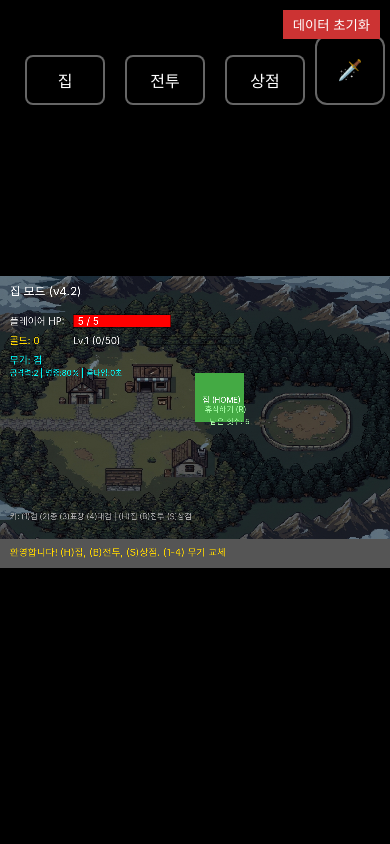
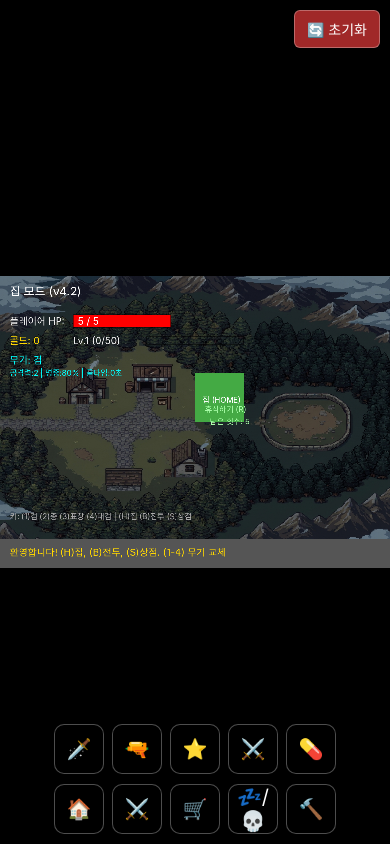
Before and after one commit to nxonionmen/jaydenwar, a website: page index.html in a window 390 px wide. Drawn offline with Linux system fonts and the light colour scheme.

Commit message:
Fix layout issues for iPad (responsive controls)

```diff
--- a/index.html
+++ b/index.html
@@ -17,13 +17,9 @@
 
     <!-- Mobile Controls -->
     <div id="mobile-controls">
-        <div class="control-row" style="margin-top: 10px;">
-            <div class="control-group">
-                <button class="control-btn btn-menu" data-key="h">집</button>
-                <button class="control-btn btn-menu" data-key="b">전투</button>
-                <button class="control-btn btn-menu" data-key="s">상점</button>
-            </div>
-            <div class="control-group">
+        <!-- Reset Button inside controls to keep z-index context, positioned absolute -->
+        <button id="reset-btn">🔄 초기화</button>
+
         <div class="control-row">
             <button class="control-btn" data-key="1">🗡️</button>
             <button class="control-btn" data-key="2">🔫</button>
@@ -39,9 +35,6 @@
             <button class="control-btn" data-key="u">🔨</button>
         </div>
     </div>
-            <button id="reset-btn"
-                style="position: absolute; top: 10px; right: 10px; background: #c33; color: white; border: none; padding: 5px 10px; cursor: pointer; z-index: 1000;">데이터
-                초기화</button>
 
     <script>
         window.onerror = function (msg, url, line, col, error) {
--- a/src/style.css
+++ b/src/style.css
@@ -54,44 +54,60 @@ canvas {
   z-index: 1000;
   display: flex;
   flex-direction: column;
-  justify-content: space-between;
-  padding: 20px;
-  padding-bottom: calc(20px + env(safe-area-inset-bottom));
-  padding-left: calc(20px + env(safe-area-inset-left));
-  padding-right: calc(20px + env(safe-area-inset-right));
+  justify-content: flex-end;
+  /* Align to bottom */
+  padding: 10px;
+  padding-bottom: calc(10px + env(safe-area-inset-bottom));
+  padding-left: calc(10px + env(safe-area-inset-left));
+  padding-right: calc(10px + env(safe-area-inset-right));
   box-sizing: border-box;
+  gap: 10px;
+}
+
+#reset-btn {
+  position: absolute;
+  top: max(10px, env(safe-area-inset-top));
+  right: max(10px, env(safe-area-inset-right));
+  background: rgba(200, 50, 50, 0.8);
+  color: white;
+  border: 1px solid rgba(255, 255, 255, 0.3);
+  padding: 8px 12px;
+  cursor: pointer;
+  z-index: 1001;
+  pointer-events: auto;
+  border-radius: 6px;
+  font-family: 'Inter', sans-serif;
+  font-size: 14px;
 }
 
 .control-row {
   display: flex;
-  justify-content: space-between;
+  justify-content: center;
+  /* Center buttons */
+  gap: 8px;
   width: 100%;
   pointer-events: auto;
-}
-
-.control-group {
-  display: flex;
-  gap: 10px;
-  align-items: flex-end;
+  flex-wrap: wrap;
+  /* Allow wrapping on small screens */
 }
 
 .control-btn {
-  width: 70px;
-  height: 70px;
-  background: rgba(0, 0, 0, 0.3);
-  border: 2px solid rgba(255, 255, 255, 0.4);
-  border-radius: 12px;
+  width: 50px;
+  /* Smaller default size */
+  height: 50px;
+  background: rgba(0, 0, 0, 0.4);
+  border: 1px solid rgba(255, 255, 255, 0.3);
+  border-radius: 10px;
   color: white;
   font-family: 'Inter', sans-serif;
-  font-weight: bold;
   font-size: 20px;
   display: flex;
   align-items: center;
   justify-content: center;
   user-select: none;
   cursor: pointer;
-  backdrop-filter: blur(2px);
-  margin: 5px;
+  backdrop-filter: blur(4px);
+  /* Remove margin, use gap in container */
 }
 
 .control-btn:active {
@@ -99,17 +115,26 @@ canvas {
   transform: scale(0.95);
 }
 
-.btn-large {
-  width: 100px;
-  height: 100px;
-  font-size: 30px;
-  background: rgba(200, 50, 50, 0.4);
-  border-radius: 50%;
+/* Tablet / Desktop Tweaks */
+@media (min-width: 768px) {
+  .control-btn {
+    width: 60px;
+    height: 60px;
+    font-size: 24px;
+    border-radius: 12px;
+  }
 }
 
-.btn-menu {
-  border-radius: 8px;
-  font-size: 16px;
-  width: 80px;
-  height: 50px;
+/* Landscape Tweaks: Move controls to sides to avoid covering center */
+@media (orientation: landscape) and (max-height: 600px) {
+  .control-row {
+    width: auto;
+    /* Let them sit nicely */
+  }
+
+  #mobile-controls {
+    flex-direction: row;
+    justify-content: space-between;
+    align-items: flex-end;
+  }
 }
```
Lines whose indentation alone changed are shown as unchanged.
